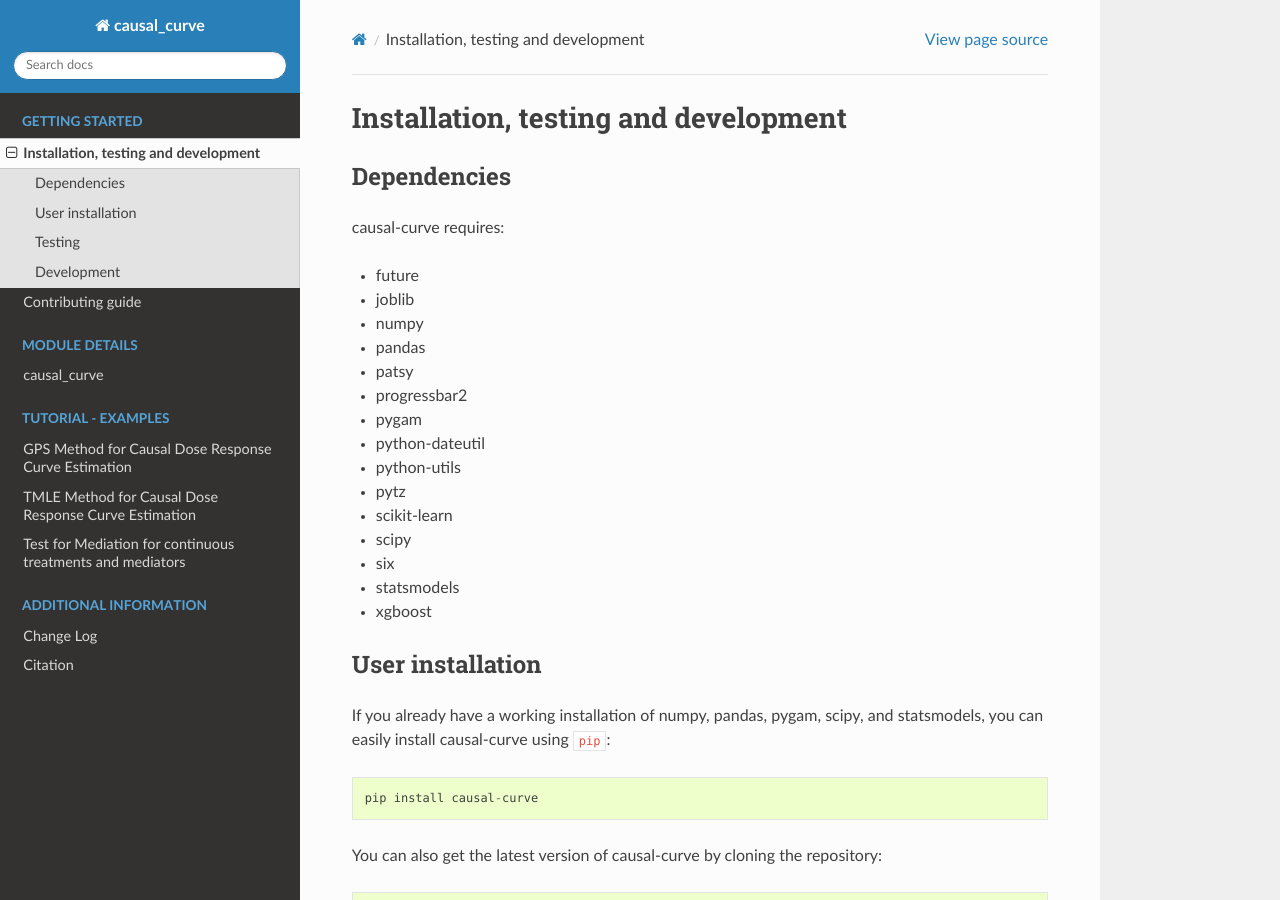
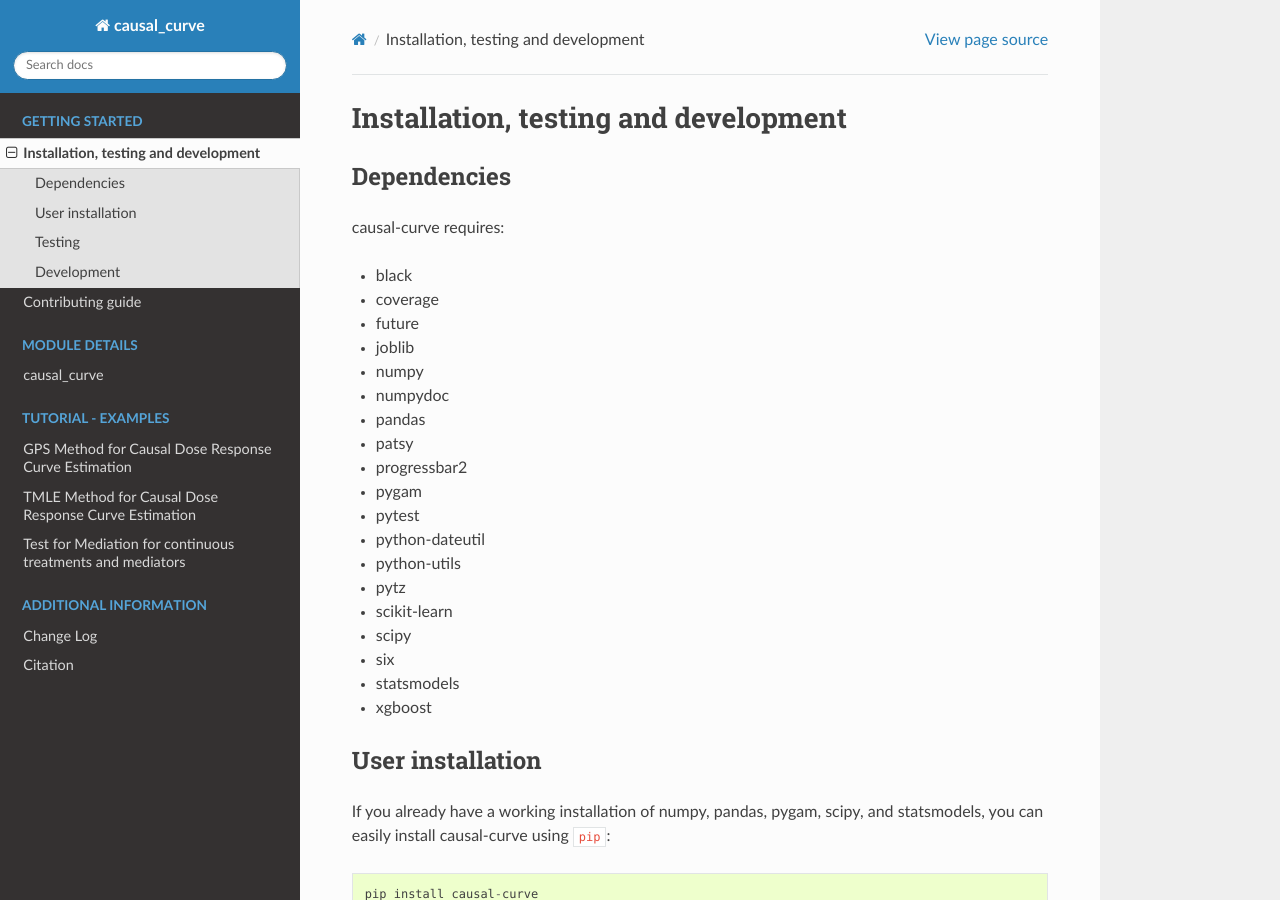
Before and after one commit to ronikobrosly/causal-curve, a Sphinx documentation site: the page built from docs/install.rst, in a window 1280 px wide and 900 px high. Built offline with Sphinx 7.4.7 and the Read the Docs theme 2.0.0, drawn with Linux system fonts in a browser that asks for light colours.

```diff
--- a/docs/changelog.rst
+++ b/docs/changelog.rst
@@ -3,6 +3,11 @@
 ==========
 Change Log
 ==========
+
+Version 0.2.3
+-------------
+- codecov integration
+
 
 Version 0.2.2
 -------------
--- a/docs/install.rst
+++ b/docs/install.rst
@@ -9,13 +9,17 @@ Dependencies
 
 causal-curve requires:
 
+- black
+- coverage
 - future
 - joblib
 - numpy
+- numpydoc
 - pandas
 - patsy
 - progressbar2
 - pygam
+- pytest
 - python-dateutil
 - python-utils
 - pytz
--- a/docs/requirements.txt
+++ b/docs/requirements.txt
@@ -1,4 +1,5 @@
 black
+coverage
 future
 joblib
 numpy
--- a/requirements.txt
+++ b/requirements.txt
@@ -1,4 +1,5 @@
 black
+coverage
 future
 joblib
 numpy
--- a/setup.py
+++ b/setup.py
@@ -5,7 +5,7 @@ with open("README.md", "r") as fh:
 
 setuptools.setup(
     name="causal-curve",
-    version="0.2.2",
+    version="0.2.3",
     author="Roni Kobrosly",
     author_email="roni.kobrosly@gmail.com",
     description="A python library with tools to perform causal inference using \
@@ -21,13 +21,17 @@ setuptools.setup(
     ],
     python_requires='>=3.6',
     install_requires=[
+        'black',
+        'coverage',
         'future',
         'joblib',
         'numpy',
+        'numpydoc',
         'pandas',
         'patsy',
         'progressbar2',
         'pygam',
+        'pytest',
         'python-dateutil',
         'python-utils',
         'pytz',
```
Also changed, not shown: .travis.yml.
